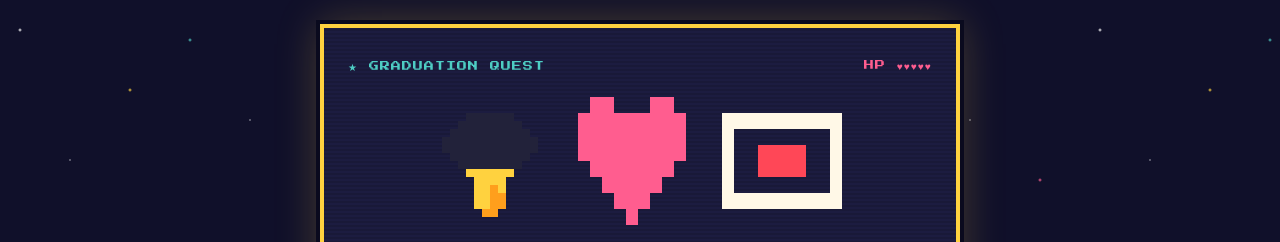
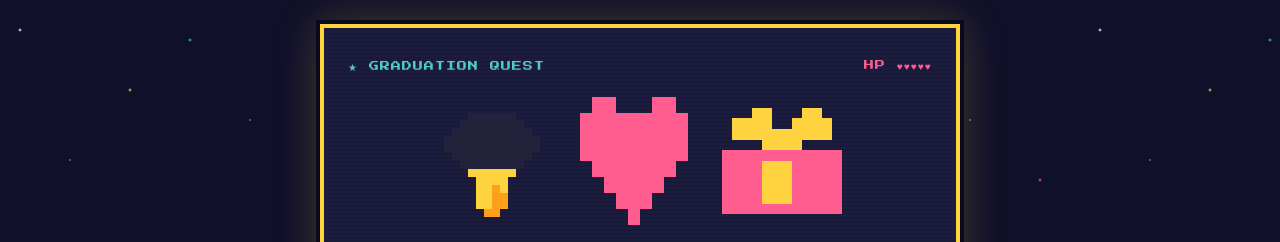
Before and after one commit to aMinh24/aMinh24.github.io, a plain HTML site: page index.html in a window 1280 px wide. Shown: the top 242 px of the page. Drawn offline with Linux system fonts and the light colour scheme.

Commit message:
Doi icon cuon bang kho doc thanh hop qua may man

```diff
--- a/index.html
+++ b/index.html
@@ -156,7 +156,7 @@
     <div class="art">
       <canvas id="cap" width="128" height="128"></canvas>
       <canvas id="heart" width="96" height="96"></canvas>
-      <canvas id="diploma" width="128" height="96"></canvas>
+      <canvas id="gift" width="140" height="120"></canvas>
     </div>
 
     <h1>THU MOI<br>DU LE TOT NGHIEP</h1>
@@ -258,17 +258,21 @@
     "....X....",
   ], { X: '#ff5d8f' }, 12);
 
-  // Diploma scroll
-  drawPixels('diploma', [
-    "............",
-    ".WWWWWWWWWW.",
-    ".W........W.",
-    ".W..RRRR..W.",
-    ".W..RRRR..W.",
-    ".W........W.",
-    ".WWWWWWWWWW.",
-    "............",
-  ], { W: '#fff8e7', R: '#ff4757' }, 12);
+  // Gift box (lucky gift)
+  drawPixels('gift', [
+    "..............",
+    "....GG...GG...",
+    "..GGGG..GGGG..",
+    "..GGGGGGGGGG..",
+    ".....GGGG.....",
+    ".BBBBBBBBBBBB.",
+    ".BBBBGGGBBBBB.",
+    ".BBBBGGGBBBBB.",
+    ".BBBBGGGBBBBB.",
+    ".BBBBGGGBBBBB.",
+    ".BBBBBBBBBBBB.",
+    "..............",
+  ], { G: '#ffd23f', B: '#ff5d8f' }, 10);
 
   const message = "Ê mọi người! Thứ Sáu 23/10 này mình tốt nghiệp rồi. 9:30 – 11:00 mình ở Sảnh A, rảnh thì ghé chụp hình chung với mình cho vui nhé! Bạn nào đến cũng có 1 túi mù may mắn mang về nữa đó!";
 
```
